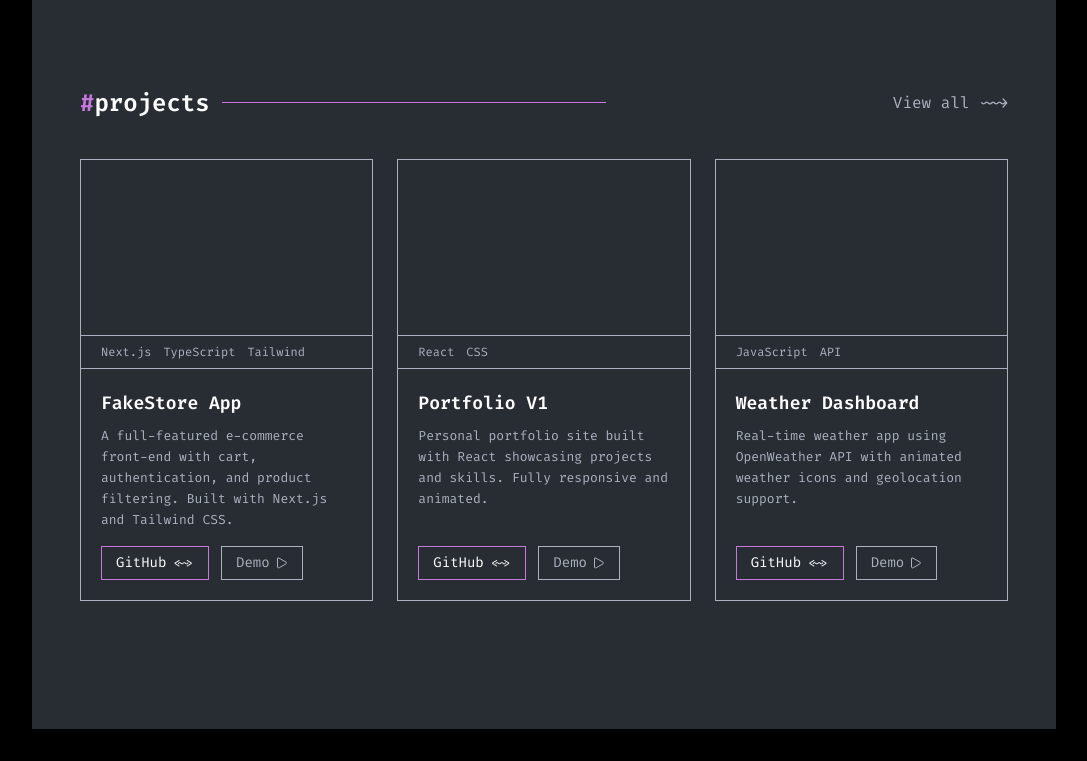
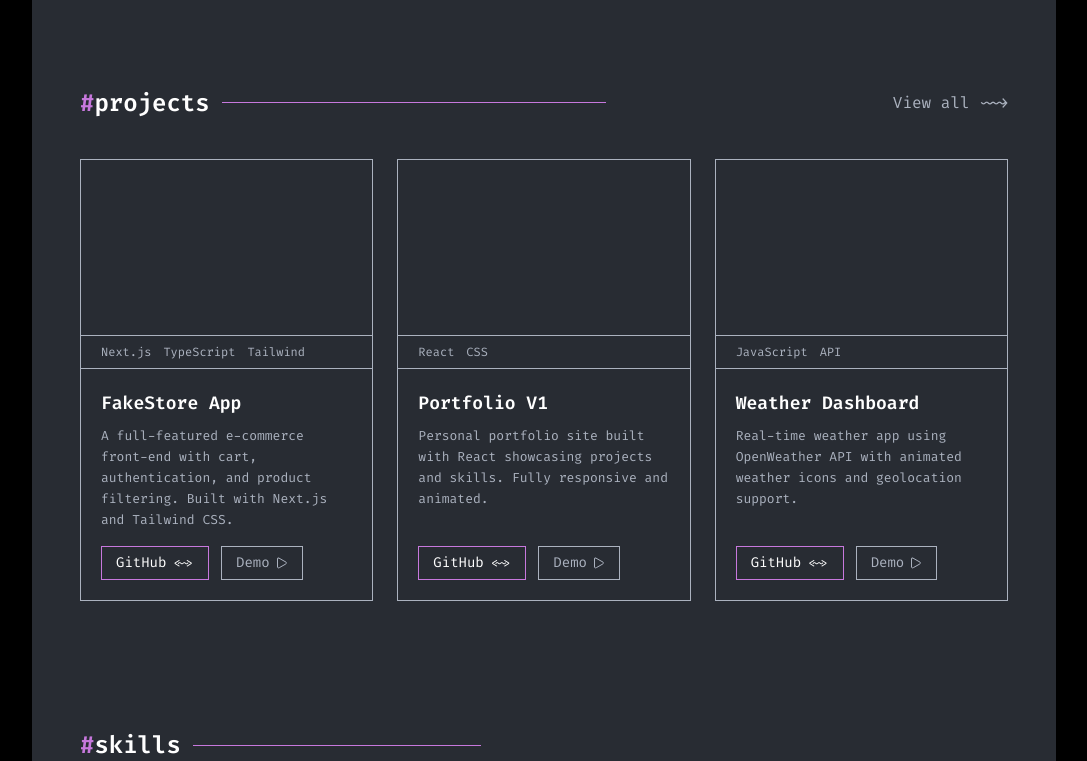
Before and after one commit to Eslam-mg/portfolio, a Next.js app: page / in a window 1280 px wide. Shown: the part 656-1417 px from the top of the page, without its empty margins (96-1183 px from the left). Before the commit the page ends 1385 px from the top, so only its background shows below. Built offline with nearby package versions, Linux system fonts and the light colour scheme.

Commit message:
add SectionHeader SKILLS PREVIEW section

```diff
--- a/src/app/(home)/page.tsx
+++ b/src/app/(home)/page.tsx
@@ -125,6 +125,7 @@ export default function page() {
 
             {/* ── SKILLS PREVIEW ── */}
             <section className="">
+                <SectionHeader title="skills" className="mb-0" showLine={true} lineWidth="w-0 sm:w-44 md:w-52 lg:w-72" />
             </section>
         </div>
     )
```
